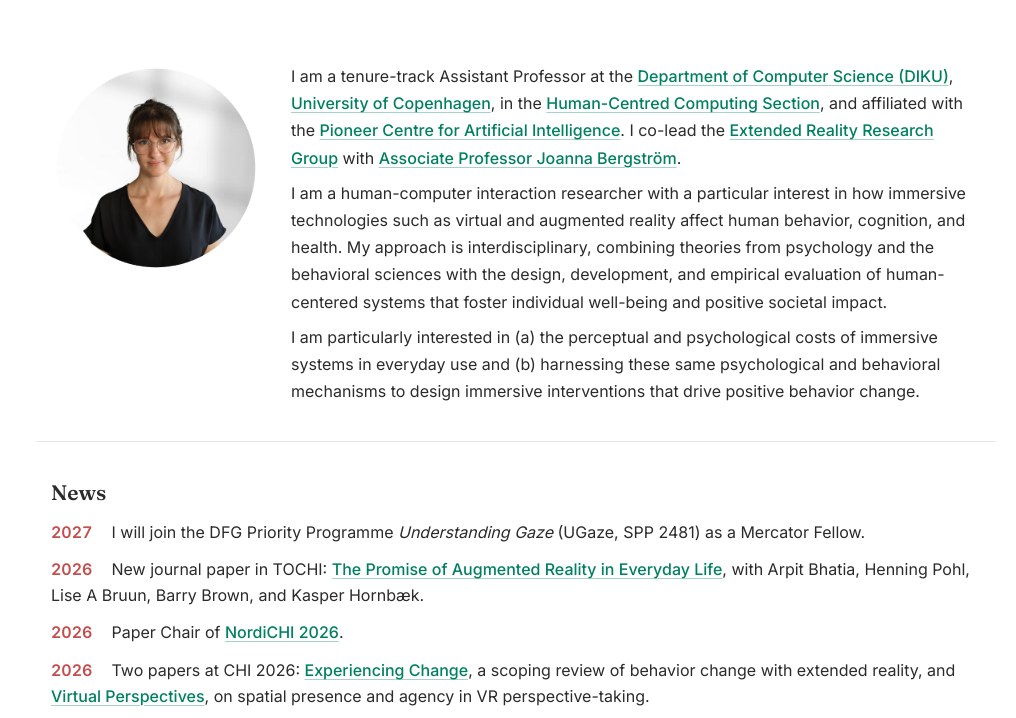
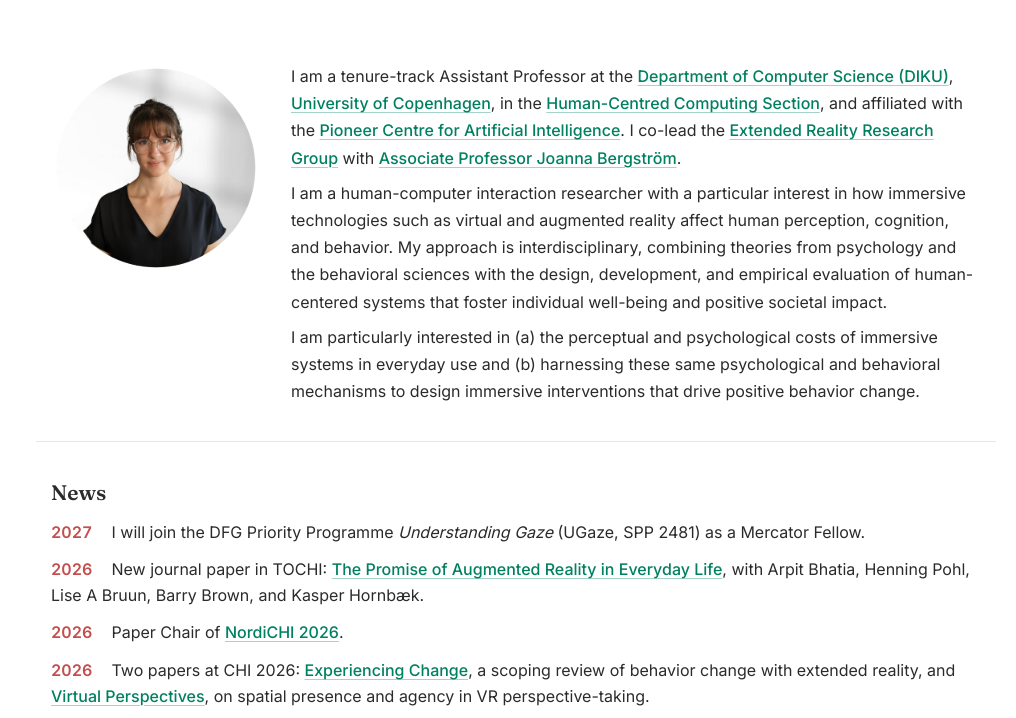
Before and after one commit to thirzle/thirzle.github.io, a plain HTML site: page index.html in a window 1280 px wide. Shown: the part 64-782 px from the top of the page, without its empty margins (124-1140 px from the left). Drawn offline with nearby package versions, Linux system fonts and the light colour scheme.

Commit message:
Update index.html

```diff
--- a/index.html
+++ b/index.html
@@ -42,7 +42,7 @@
 				</div>
 				<div class="col-sm-9" style="text-align:left">
 					<p>I am a tenure-track Assistant Professor at the <a href="https://di.ku.dk/english/" target="_blank">Department of Computer Science (DIKU)</a>, <a href="https://www.ku.dk/english/" target="_blank">University of Copenhagen</a>, in the <a href="https://di.ku.dk/english/research/human-centred-computing/" target="_blank">Human-Centred Computing Section</a>, and affiliated with the <a href="https://www.aicentre.dk/" target="_blank">Pioneer Centre for Artificial Intelligence</a>. I co-lead the <a href="https://di.ku.dk/english/research/groups/xr/" target="_blank">Extended Reality Research Group</a> with <a href="https://www.vr-ku.dk/about" target="_blank">Associate Professor Joanna Bergstr&ouml;m</a>.</p>
-					<p>I am a human-computer interaction researcher with a particular interest in how immersive technologies such as virtual and augmented reality affect human behavior, cognition, and health. My approach is interdisciplinary, combining theories from psychology and the behavioral sciences with the design, development, and empirical evaluation of human-centered systems that foster individual well-being and positive societal impact.</p>
+					<p>I am a human-computer interaction researcher with a particular interest in how immersive technologies such as virtual and augmented reality affect human perception, cognition, and behavior. My approach is interdisciplinary, combining theories from psychology and the behavioral sciences with the design, development, and empirical evaluation of human-centered systems that foster individual well-being and positive societal impact.</p>
 					<p>I am particularly interested in (a) the perceptual and psychological costs of immersive systems in everyday use and (b) harnessing these same psychological and behavioral mechanisms to design immersive interventions that drive positive behavior change.</p>
 				</div>
 			</div>
```
